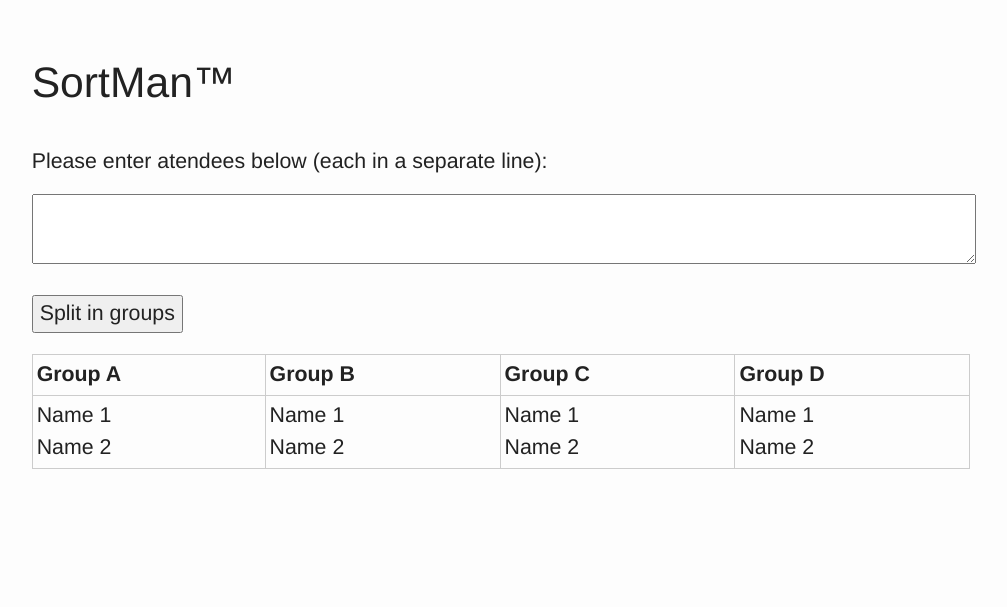
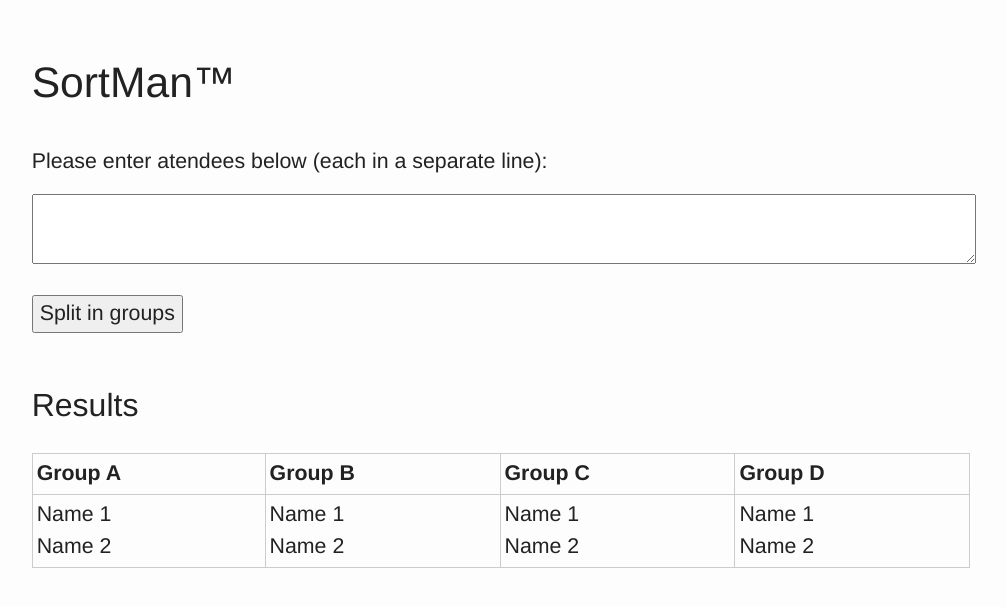
Before and after one commit to me-stevens/sortman, a Jekyll site: the page built from index.html, in a window 1280 px wide. Shown: the top 607 px of the page, without its empty margins (139-1146 px from the left). Built offline with Jekyll 4.4.1, drawn with Linux system fonts in a browser that asks for light colours.

Commit message:
Updates README.

```diff
--- a/index.html
+++ b/index.html
@@ -2,13 +2,17 @@
 layout: default
 ---
 
+<section>
 	<h1>{{ site.title }}</h1>
 
 	<p>Please enter atendees below (each in a separate line):</p>
-<textarea></textarea>
+	<textarea id="attendees"></textarea>
 
-<button class="split">Split in groups</button>
+	<button id="split" class="split">Split in groups</button>
+</section>
 
+<section>
+	<h2>Results</h2>
 	<table>
 
 		<thead>
@@ -30,3 +34,4 @@ layout: default
 		</tbody>
 
 	</table>
+</section>
```
Also changed, not shown: README.md. Lines whose indentation alone changed are shown as unchanged.
